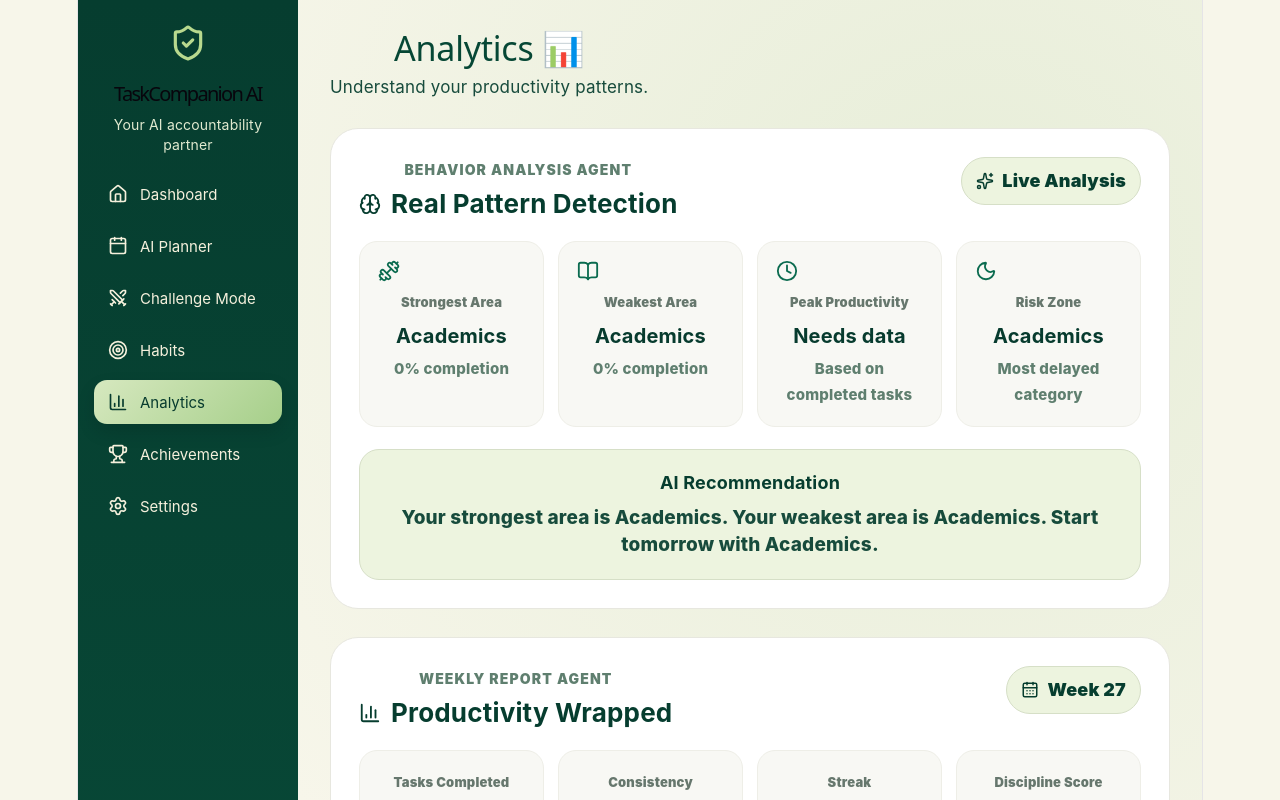
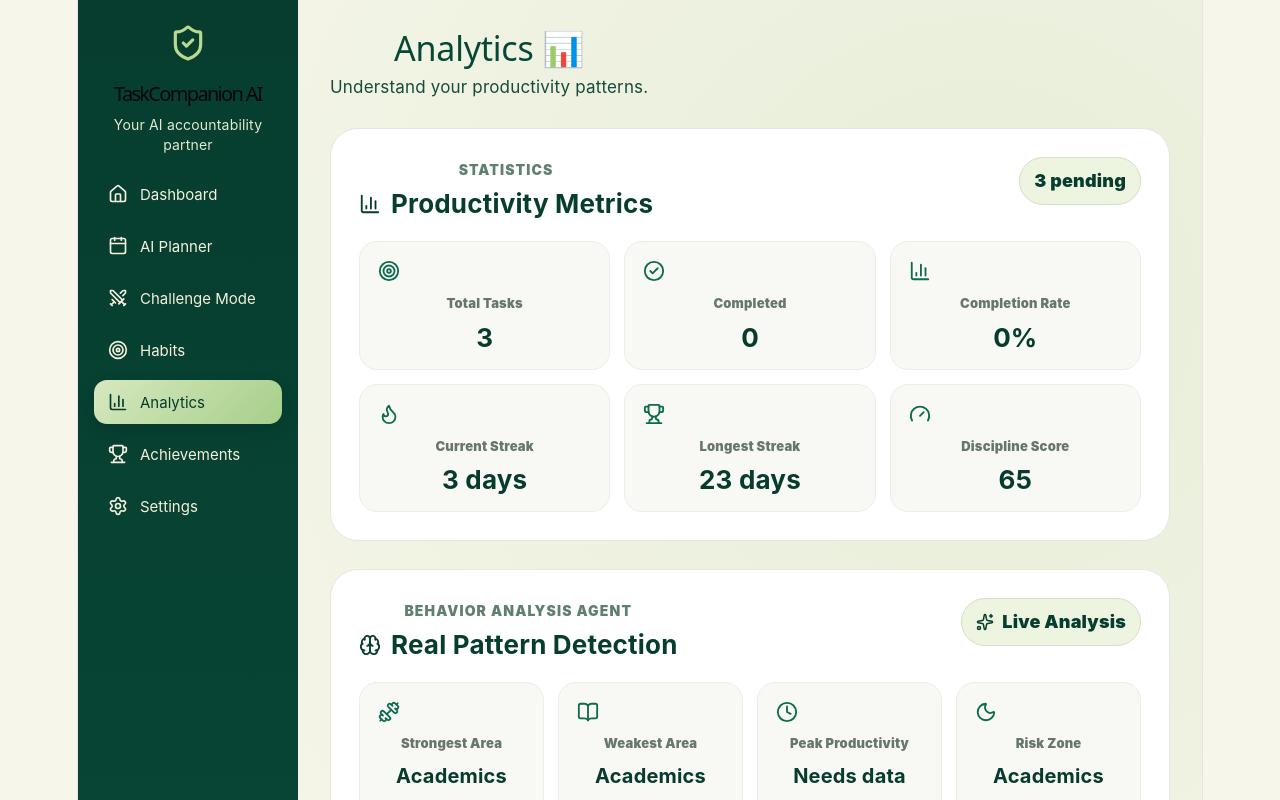
Before and after one commit to shashankchimote/taskcompanion-ai, a React (Vite) app: page / in a window 1280 px wide. Both pictures are taken after a click on the button "Analytics". Shown: the top 800 px of the page. Built offline with nearby package versions, Linux system fonts and the light colour scheme.

Commit message:
COMPLETE V4

```diff
--- a/src/App.css
+++ b/src/App.css
@@ -1978,3 +1978,85 @@ padding:10px 14px;
 font-weight:900;
 color:#063d2f;
 }
+
+.stats-card{
+margin-top:28px;
+background:#ffffff;
+border:1px solid #e7e7df;
+border-radius:28px;
+padding:28px;
+}
+
+.stats-header{
+display:flex;
+justify-content:space-between;
+align-items:flex-start;
+gap:20px;
+}
+
+.stats-header h3{
+margin:0;
+display:flex;
+align-items:center;
+gap:10px;
+font-size:26px;
+color:#063d2f;
+}
+
+.stats-badge{
+background:#edf4df;
+border:1px solid #d6dfc7;
+border-radius:999px;
+padding:10px 14px;
+font-weight:900;
+color:#063d2f;
+white-space:nowrap;
+}
+
+.stats-grid{
+margin-top:24px;
+display:grid;
+grid-template-columns:repeat(3,1fr);
+gap:14px;
+}
+
+.stats-item{
+background:#f8f8f4;
+border:1px solid #eeeeE7;
+border-radius:18px;
+padding:18px;
+display:flex;
+flex-direction:column;
+gap:8px;
+}
+
+.stats-item svg{
+color:#0b6b4f;
+}
+
+.stats-item span{
+font-size:13px;
+font-weight:900;
+color:#66776d;
+}
+
+.stats-item b{
+font-size:26px;
+color:#073b2e;
+}
+
+@media(max-width:900px){
+.stats-grid{
+grid-template-columns:repeat(2,1fr);
+}
+}
+
+@media(max-width:650px){
+.stats-header{
+flex-direction:column;
+}
+
+.stats-grid{
+grid-template-columns:1fr;
+}
+}
--- /dev/null
+++ b/src/components/StatisticsCard.jsx
@@ -0,0 +1,77 @@
+import { BarChart3, CheckCircle2, Target, Flame, Trophy, Gauge } from "lucide-react";
+
+function StatisticsCard({ goals, progress }) {
+  const totalTasks = goals.length;
+  const completedTasks = goals.filter((goal) => goal.completed).length;
+  const pendingTasks = totalTasks - completedTasks;
+
+  const currentStreak = progress >= 70 ? 7 : 3;
+  const longestStreak = 23;
+  const disciplineScore = Math.min(100, 50 + currentStreak * 5);
+
+  const stats = [
+    {
+      icon: Target,
+      label: "Total Tasks",
+      value: totalTasks,
+    },
+    {
+      icon: CheckCircle2,
+      label: "Completed",
+      value: completedTasks,
+    },
+    {
+      icon: BarChart3,
+      label: "Completion Rate",
+      value: `${progress}%`,
+    },
+    {
+      icon: Flame,
+      label: "Current Streak",
+      value: `${currentStreak} days`,
+    },
+    {
+      icon: Trophy,
+      label: "Longest Streak",
+      value: `${longestStreak} days`,
+    },
+    {
+      icon: Gauge,
+      label: "Discipline Score",
+      value: disciplineScore,
+    },
+  ];
+
+  return (
+    <section className="stats-card">
+      <div className="stats-header">
+        <div>
+          <p className="eyebrow">Statistics</p>
+          <h3>
+            <BarChart3 size={22} /> Productivity Metrics
+          </h3>
+        </div>
+
+        <div className="stats-badge">
+          {pendingTasks} pending
+        </div>
+      </div>
+
+      <div className="stats-grid">
+        {stats.map((item) => {
+          const Icon = item.icon;
+
+          return (
+            <div key={item.label} className="stats-item">
+              <Icon size={22} />
+              <span>{item.label}</span>
+              <b>{item.value}</b>
+            </div>
+          );
+        })}
+      </div>
+    </section>
+  );
+}
+
+export default StatisticsCard;
--- a/src/pages/Analytics.jsx
+++ b/src/pages/Analytics.jsx
@@ -2,6 +2,7 @@ import BehaviorAnalysisCard from "../components/BehaviorAnalysisCard";
 import WeeklyReportCard from "../components/WeeklyReportCard";
 import DisciplineDNACard from "../components/DisciplineDNACard";
 import ProductivityHeatmap from "../components/ProductivityHeatmap";
+import StatisticsCard from "../components/StatisticsCard";
 
 function Analytics({ personality, goals, progress }) {
   return (
@@ -12,6 +13,8 @@ function Analytics({ personality, goals, progress }) {
           <p>Understand your productivity patterns.</p>
         </div>
       </header>
+
+      <StatisticsCard goals={goals} progress={progress} />
 
       <BehaviorAnalysisCard personality={personality} goals={goals} />
 
```
